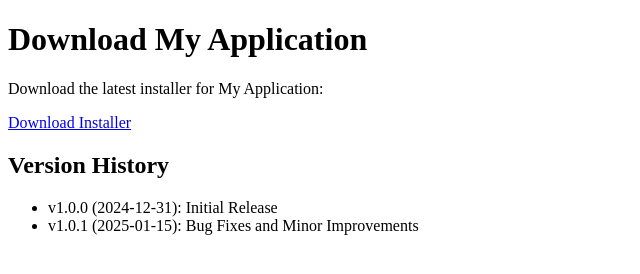
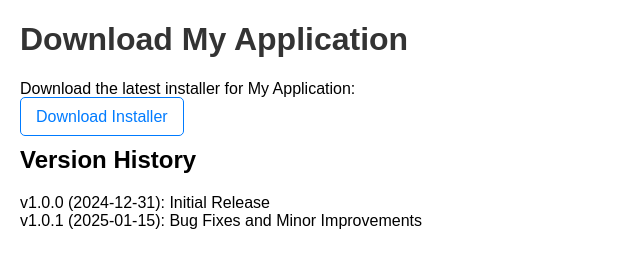
Before and after one commit to HardikMakwanaBKC/ReportGenieInstaller, a plain HTML site: page index.html in a window 1280 px wide. Shown: the whole page, without its empty margins (0-640 px from the left). Drawn offline with Linux system fonts and the light colour scheme.

Commit message:
add style

```diff
--- a/index.html
+++ b/index.html
@@ -2,6 +2,42 @@
 <html>
 <head>
     <title>My Application Installer</title>
+    <style>
+        body {
+            font-family: sans-serif;
+            margin: 20px;
+        }
+
+        h1 {
+            color: #333;
+        }
+
+        p {
+            margin-bottom: 10px;
+        }
+
+        a {
+            color: #007bff;
+            text-decoration: none;
+            padding: 10px 15px;
+            border: 1px solid #007bff;
+            border-radius: 5px;
+        }
+
+        a:hover {
+            background-color: #007bff;
+            color: #fff;
+        }
+
+        h2 {
+            margin-top: 20px;
+        }
+
+        ul {
+            list-style: none;
+            padding: 0;
+        }
+    </style>
 </head>
 <body>
     <h1>Download My Application</h1>
```
